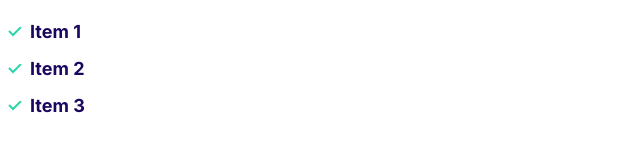
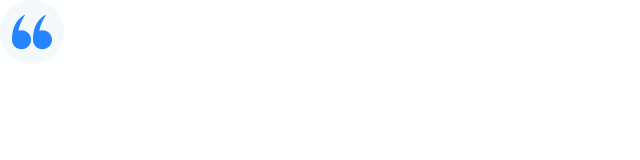
Before and after one commit to az1380/Moshify, a plain HTML site: page index.html in a window 1280 px wide. Shown: the whole page, without its empty margins (0-640 px from the left). Drawn offline with Linux system fonts and the light colour scheme.

Commit message:
added icons component

```diff
--- a/css/styles.css
+++ b/css/styles.css
@@ -141,3 +141,22 @@ a {
     padding-left: 0;
   }
 }
+
+/* Icons */
+.icon {
+  width: 40px;
+  height: 40px;
+}
+.icon--primary {
+  fill: var(--color-primary);
+}
+
+.icon-container {
+  background-color: #f3f9fa;
+  width: 64px;
+  height: 64px;
+  border-radius: 100%;
+  display: inline-flex;
+  justify-content: center;
+  align-items: center;
+}
--- a/index.html
+++ b/index.html
@@ -15,11 +15,12 @@
 </head>
 
 <body>
-    <ul class="list list--tick">
-        <li class="list__item">Item 1</li>
-        <li class="list__item">Item 2</li>
-        <li class="list__item">Item 3</li>
-    </ul>
+    <span class="icon-container">
+        <svg class="icon icon--primary">
+            <use xlink:href="images/sprite.svg#quotes"></use>
+        </svg>
+
+    </span>
 </body>
 
 </html>
```
Also changed, not shown: components/icons.html (added, +6 -0 lines), images/sprite.svg (added).
